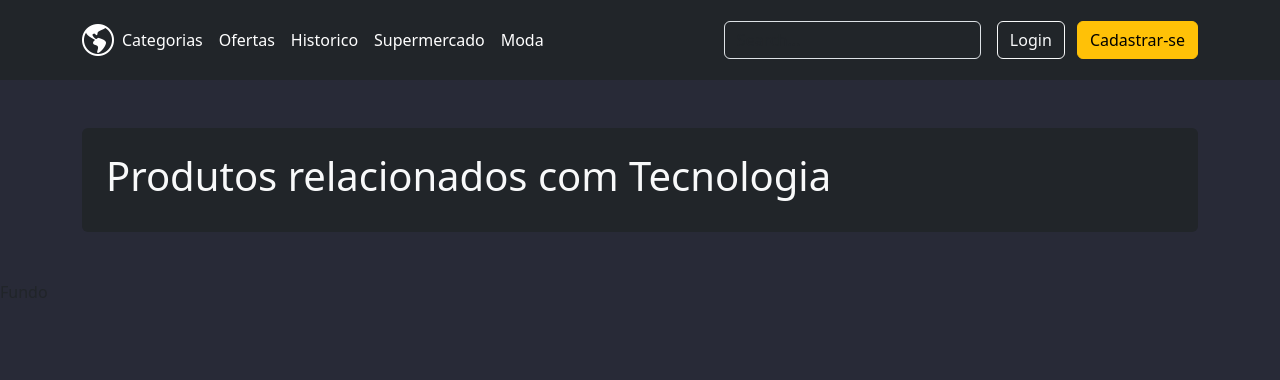
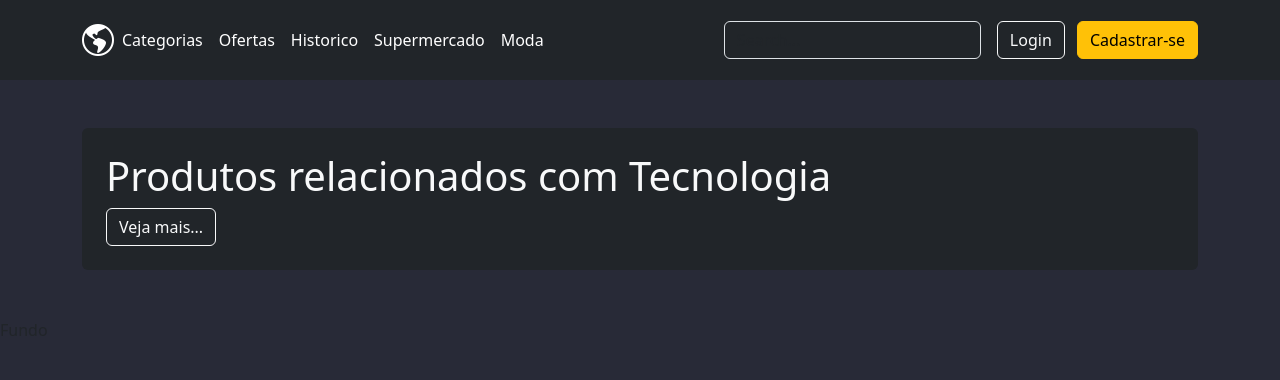
Before and after one commit to danielBRTanimacao/-backend-simulating-sales, a Django app: page / in a window 1280 px wide. Shown: the top 380 px of the page. Run offline with Django 5.2, Linux system fonts and the light colour scheme; data that the repository does not hold is empty.

Commit message:
making query and pagination

```diff
--- a/project/static/css/index.css
+++ b/project/static/css/index.css
@@ -1,5 +1,10 @@
+:root {
+    --code-color: #282a37;
+    --hover-color-link: rgb(40, 75, 175);
+}
+
 body {
-    background-color: #282a37 !important;
+    background-color: var(--code-color) !important;
 }
 
 li a:hover {
@@ -7,6 +12,6 @@ li a:hover {
     text-underline-offset: 5px;
 }
 
-aside a:hover h6 {
-    color: rgb(0, 40, 130) !important;
+a:hover h6 {
+    color: var(--hover-color-link) !important;
 }
--- a/project/templates/project/index.html
+++ b/project/templates/project/index.html
@@ -2,24 +2,27 @@
 {% block content %}
     {% include "project/partials/_header.html" %}
     <main class="py-5 container text-light">
-        <article class="bg-dark rounded p-4">
+        <div class="bg-dark rounded p-4">
             <h1>Produtos relacionados com Tecnologia</h1>
-            <aside class="d-flex justify-content-evenly text-dark">
+            <article class="row text-dark">
                 {% for product in products %}
-                    <a href="{% url "sales:product" product.id product.name|cut:"/" %}" class="bg-light text-dark link-offset-2 link-underline link-underline-opacity-0 rounded">
+                    <a href="{% url "sales:product" product.id product.name|cut:"/" %}" class="col m-1 bg-light text-dark link-offset-2 link-underline link-underline-opacity-0 rounded d-flex align-items-center">
+                        <div>
                             <div class="m-2 text-center">
-                            <img class="img-fluid" width="150" src="{{ product.img.url }}" alt="img">
+                                <img class="img-fluid" src="{{ product.img.url }}" alt="img">
                             </div>
-                        <h6 class="text-truncate text-break m-1 lead" style="max-width: 180px;">
+                            <h6 class="text-truncate text-break m-1" style="max-width: 210px;">
                                 {{ product.name }}
                             </h6>
                             <p class="m-2 fs-4">
                                 R$ {{ product.value }}
                             </p>
+                        </div>
                     </a>
                 {% endfor %}
-            </aside>
             </article>
+            <a href="#" class="btn btn-outline-light">Veja mais...</a>
+        </div>
     </main>
     {% include "project/partials/_footer.html" %}
 {% endblock content %}
--- a/project/views/index_view.py
+++ b/project/views/index_view.py
@@ -1,9 +1,11 @@
 from django.shortcuts import get_object_or_404
 from django.shortcuts import render
+# from django.core.paginator import Paginator
 from project.models import ProductForSale
 
 def index(request):
     products = ProductForSale.objects.order_by('-id')
+    # paginator = Paginator(products, 5)
 
     context = {
         'site_title': 'Principal',
```
Lines whose indentation alone changed are shown as unchanged.
